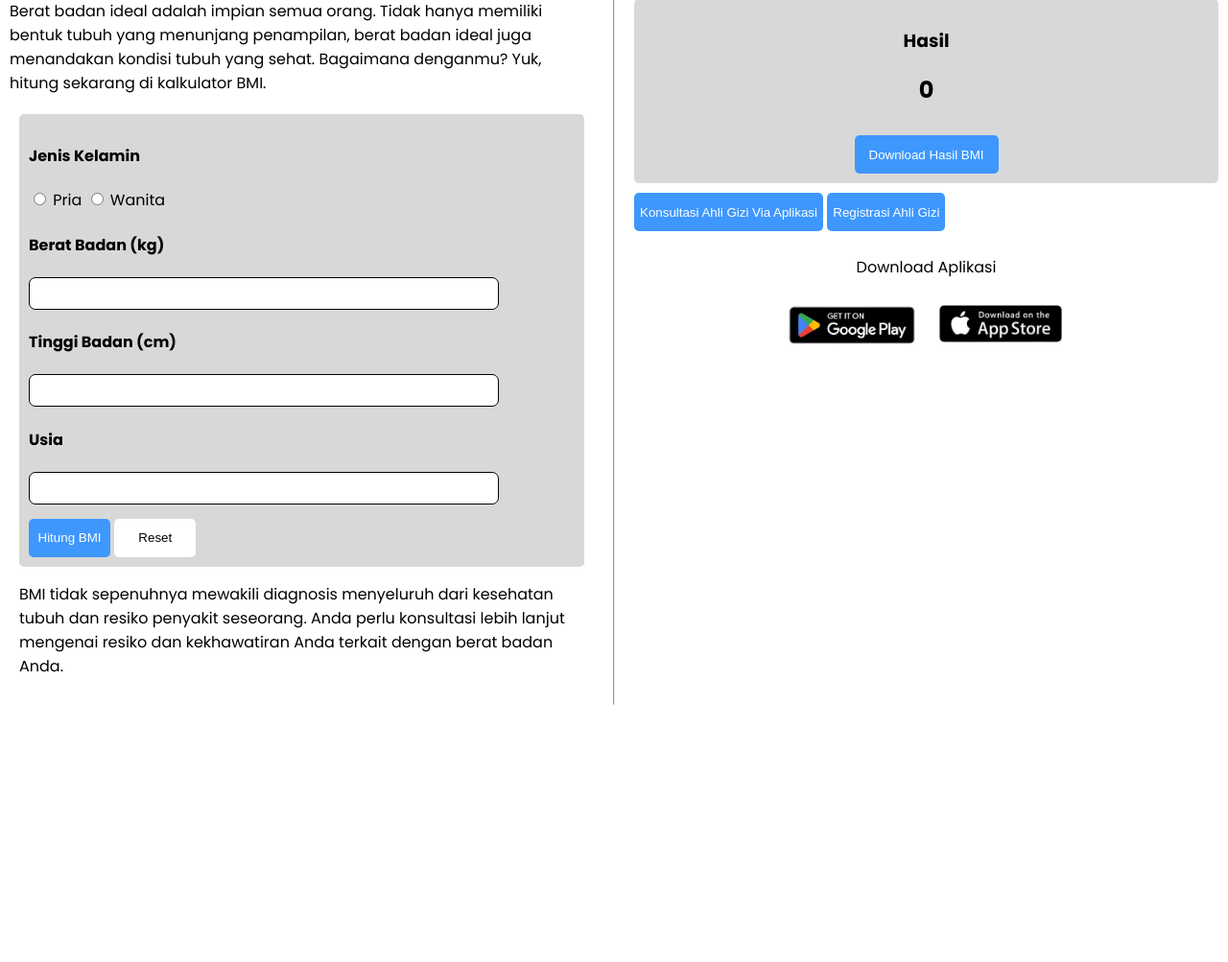
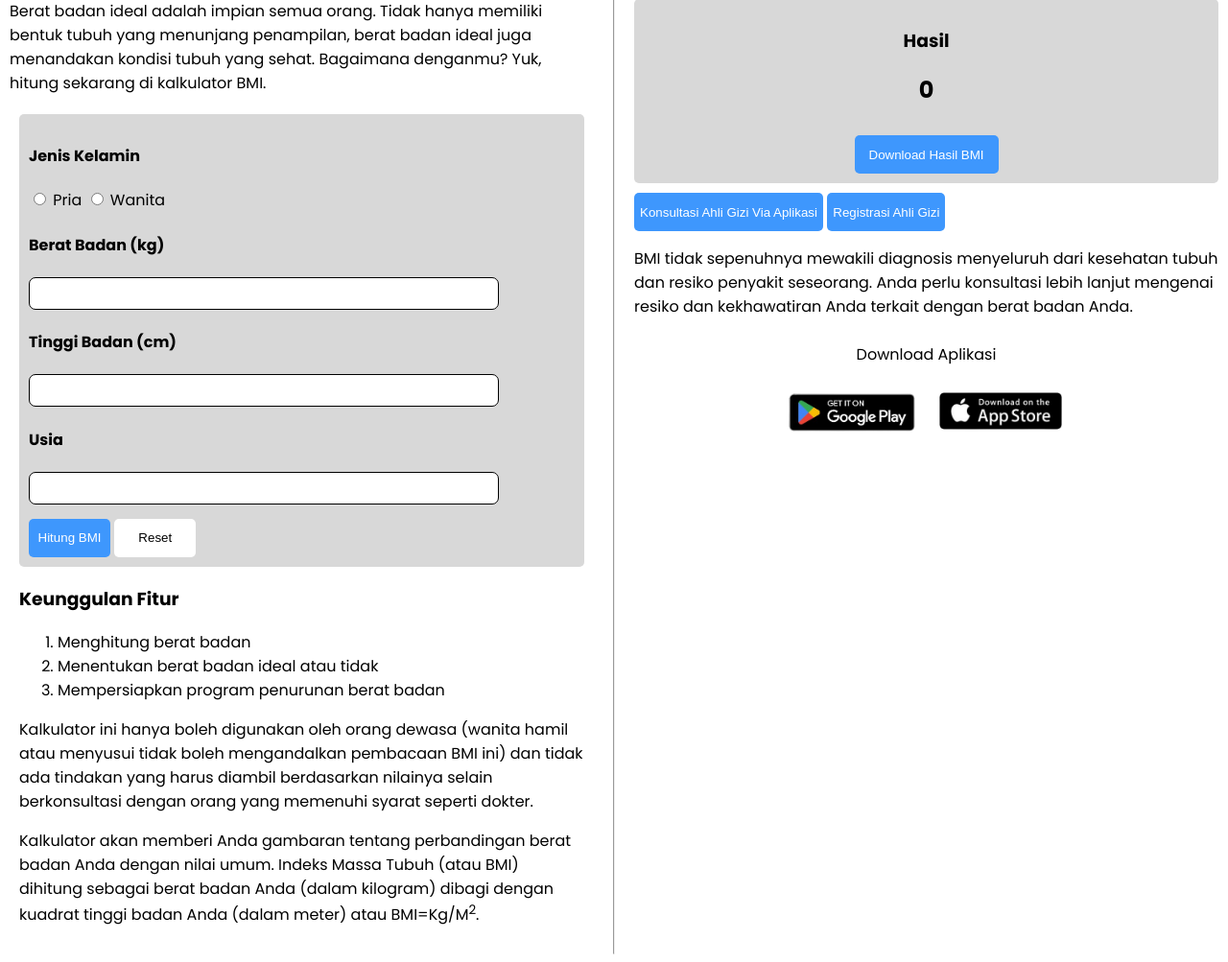
Before and after one commit to revou-fundamental-course/8-jul-24-habibasysyarif, a plain HTML site: page index.html in a window 1280 px wide. Shown: the part 86-1089 px from the top of the page at 96% size. Before the commit the page ends 829 px from the top, so only its background shows below. Drawn offline with Linux system fonts and the light colour scheme.

Commit message:
add an article

```diff
--- a/index.html
+++ b/index.html
@@ -51,7 +51,14 @@
             </div>
           </form>
           <article>
-            <p>BMI tidak sepenuhnya mewakili diagnosis menyeluruh dari kesehatan tubuh dan resiko penyakit seseorang. Anda perlu konsultasi lebih lanjut mengenai resiko dan kekhawatiran Anda terkait dengan berat badan Anda.</p>
+            <h3>Keunggulan Fitur</h3>
+            <ol>
+              <li>Menghitung berat badan</li>
+              <li>Menentukan berat badan ideal atau tidak</li>
+              <li>Mempersiapkan program penurunan berat badan</li>
+            </ol>
+            <p>Kalkulator ini hanya boleh digunakan oleh orang dewasa (wanita hamil atau menyusui tidak boleh mengandalkan pembacaan BMI ini) dan tidak ada tindakan yang harus diambil berdasarkan nilainya selain berkonsultasi dengan orang yang memenuhi syarat seperti dokter.</p>
+            <p>Kalkulator akan memberi Anda gambaran tentang perbandingan berat badan Anda dengan nilai umum. Indeks Massa Tubuh (atau BMI) dihitung sebagai berat badan Anda (dalam kilogram) dibagi dengan kuadrat tinggi badan Anda (dalam meter) atau BMI=Kg/M<sup>2</sup>.</p>
           </article>
         </section>
       </section>
@@ -70,6 +77,9 @@
         <article id="result-summary"></article>
         <button><a href="/">Konsultasi Ahli Gizi Via Aplikasi</a></button>
         <button><a href="/">Registrasi Ahli Gizi</a></button>
+        <article>
+          <p>BMI tidak sepenuhnya mewakili diagnosis menyeluruh dari kesehatan tubuh dan resiko penyakit seseorang. Anda perlu konsultasi lebih lanjut mengenai resiko dan kekhawatiran Anda terkait dengan berat badan Anda.</p>
+        </article>
         <div class="get-app">
           <p>Download Aplikasi</p>
           <img src="./assets/play-store.png" alt="GET IT ON PLAYSTORE" width="150px" />
```
